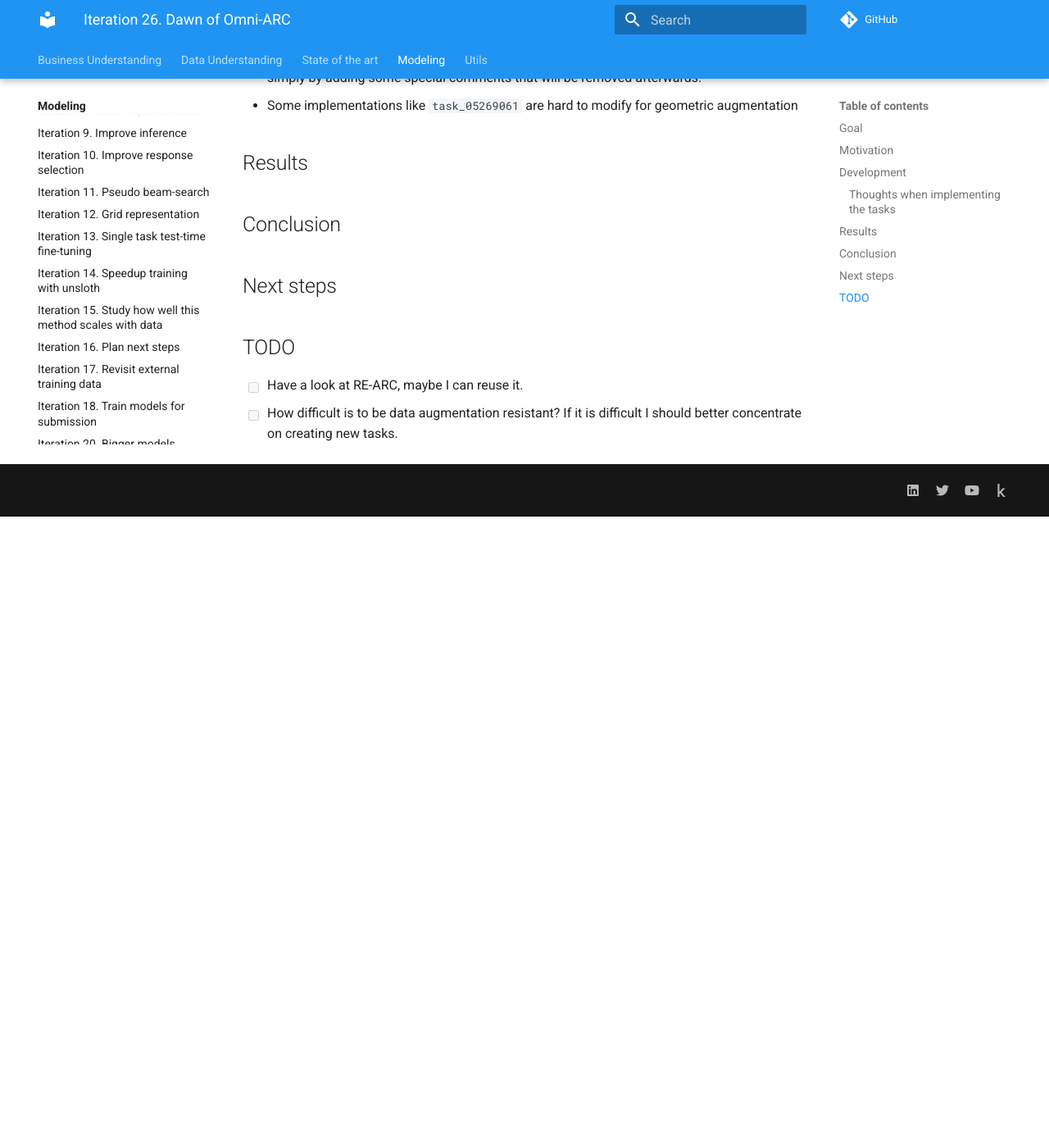
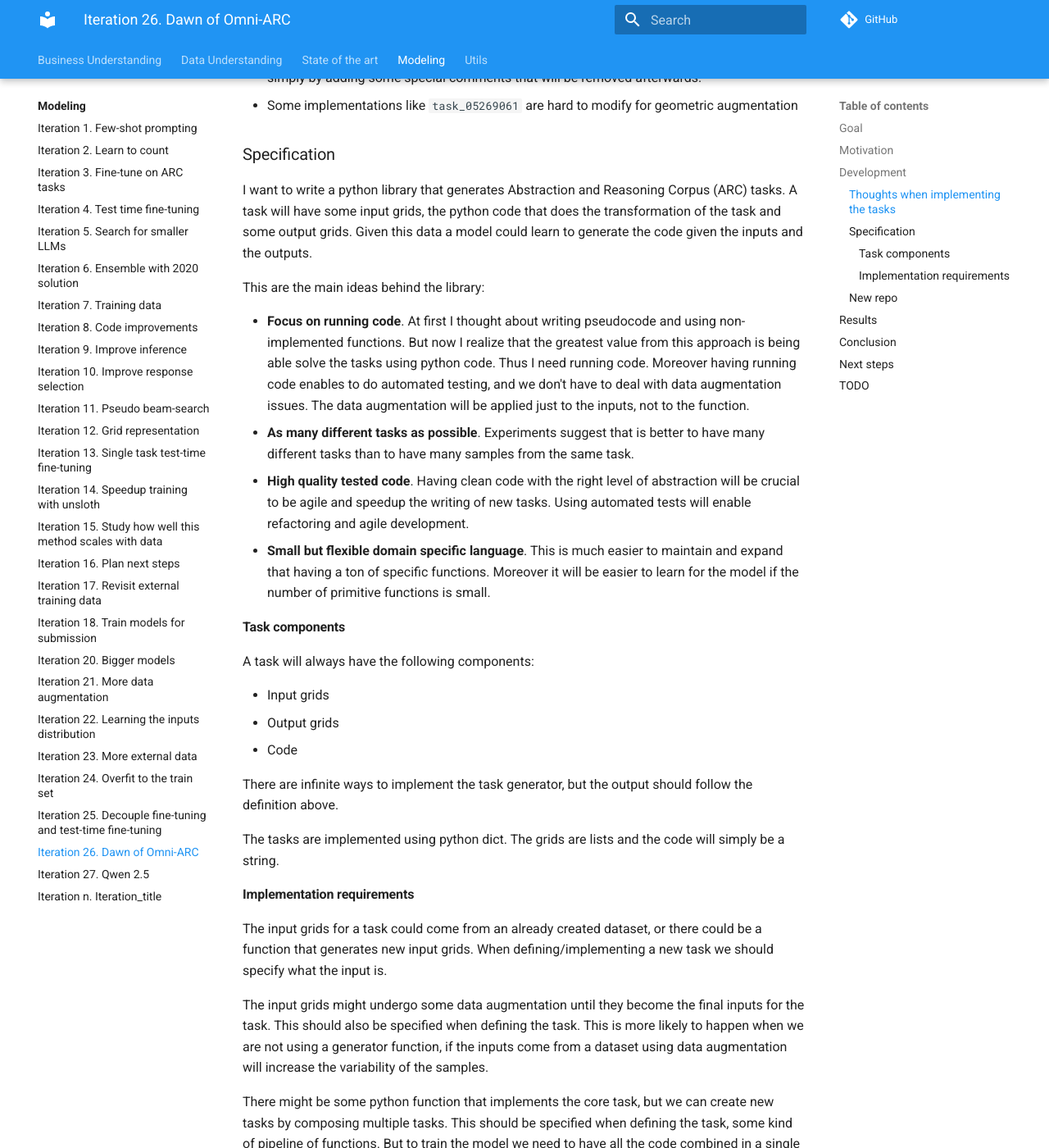
Before and after one commit to zhengjunyao-work/arc24, an MkDocs documentation site: the page built from docs/modeling/Iteration_26_dawn_of_omni_arc.md, in a window 1280 px wide and 1400 px high, scrolled down 1258 px. Shown: the whole window at 82% size. Built offline with MkDocs 1.6.1 and Material for MkDocs 9.7.7, drawn with Linux system fonts in a browser that asks for light colours; comment, search, counter and statistics services are not loaded; before the commit the page ends 1888 px from its top, so only the background shows below that; some of the changed text lies outside the part shown.

Commit message:
designed the new omni-arc repo

```diff
--- a/docs/modeling/Iteration_26_dawn_of_omni_arc.md
+++ b/docs/modeling/Iteration_26_dawn_of_omni_arc.md
@@ -35,6 +35,69 @@ will be the optimal approach to do this.
 - Applying data augmentation to the source code might be more difficult than I believe. For example on `task_007bbfb7` there are some axis used that should not change. However `task_0520fde` uses axis and should be changed if there are rotations. Maybe I can solve it simply by adding some special comments that will be removed afterwards.
 - Some implementations like `task_05269061` are hard to modify for geometric augmentation
 
+### Specification
+
+I want to write a python library that generates Abstraction and Reasoning Corpus (ARC) tasks. A task
+will have some input grids, the python code that does the transformation of the task and some output grids.
+Given this data a model could learn to generate the code given the inputs and the outputs.
+
+This are the main ideas behind the library:
+
+- **Focus on running code**. At first I thought about writing pseudocode and using non-implemented functions.
+  But now I realize that the greatest value from this approach is being able solve the tasks using python
+  code. Thus I need running code. Moreover having running code enables to do automated testing, and
+  we don't have to deal with data augmentation issues. The data augmentation will be applied just
+  to the inputs, not to the function.
+- **As many different tasks as possible**. Experiments suggest that is better to have many different tasks
+  than to have many samples from the same task.
+- **High quality tested code**. Having clean code with the right level of abstraction will be crucial
+  to be agile and speedup the writing of new tasks. Using automated tests will enable refactoring and
+  agile development.
+- **Small but flexible domain specific language**. This is much easier to maintain and expand that having
+  a ton of specific functions. Moreover it will be easier to learn for the model if the number of
+  primitive functions is small.
+
+#### Task components
+
+A task will always have the following components:
+
+- Input grids
+- Output grids
+- Code
+
+There are infinite ways to implement the task generator, but the output should follow the definition above.
+
+The tasks are implemented using python dict. The grids are lists and the code will simply be a string.
+
+#### Implementation requirements
+
+The input grids for a task could come from an already created dataset, or there could be a function
+that generates new input grids. When defining/implementing a new task we should specify what the
+input is.
+
+The input grids might undergo some data augmentation until they become the final inputs for the task.
+This should also be specified when defining the task. This is more likely to happen when we are not
+using a generator function, if the inputs come from a dataset using data augmentation will increase
+the variability of the samples.
+
+There might be some python function that implements the core task, but we can create new tasks by composing
+multiple tasks. This should be specified when defining the task, some kind of pipeline of functions.
+But to train the model we need to have all the code combined in a single function. So we need some
+method to take a pipeline of functions and create a single function with all the code from those functions.
+Ideally we could create multiple tasks very fast by specifying some core task and listing all the possible
+tasks that could be used to compose new tasks.
+
+There would be some task register where I store all the created tasks, that can be used later
+to generate training data.
+
+Internally I will work with numpy arrays, that makes the code easier. A wrapper will convert the list
+to array at start and viceversa at the end.
+
+### New repo
+
+I have decided that I have to create a new repo to host all the code to generate tasks with code. A
+good name for the repo would be omni-arc, since it will enable the training of the omni-arc models.
+
 ## Results
 
 ## Conclusion
```
Also changed, not shown: 1 other file.
